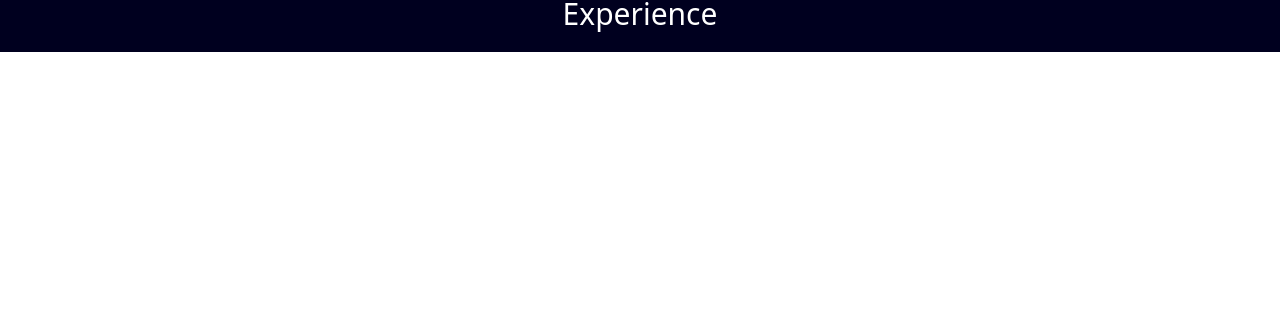
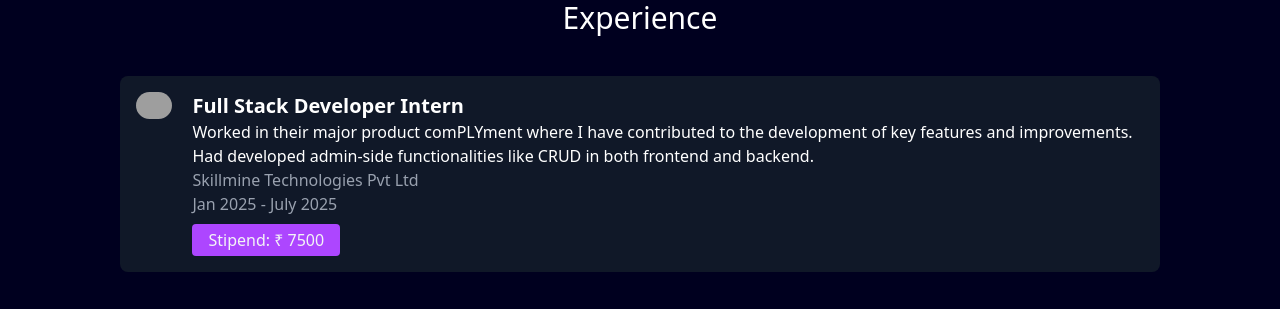
Before and after one commit to Sri-Sharan-Prakash/portfolio, a React (Vite) app: page / in a window 1280 px wide. Shown: the part 1200-1509 px from the top of the page. Before the commit the page ends 1252 px from the top, so only its background shows below. Built offline with nearby package versions, Linux system fonts and the light colour scheme; grey boxes are pictures that could not be loaded.

Commit message:
experience

```diff
--- a/src/Components/Experience.tsx
+++ b/src/Components/Experience.tsx
@@ -1,10 +1,27 @@
 import React from 'react'
 
 const Experience = () => {
+  const experience = [{name:"Full Stack Developer Intern",image:"https://media.licdn.com/dms/image/v2/D4D0BAQH_IP1079LmJw/company-logo_200_200/B4DZfJ4.i.GgAM-/0/1751438846907/skillminetech_logo?e=2147483647&v=beta&t=KDX34xzIxdJ6Q20ZKvWoEmtqu4xN5hLJ_SJZ21ODpRI",description:"Worked in their major product comPLYment where I have contributed to the development of key features and improvements. Had developed admin-side functionalities like CRUD in both frontend and backend.", company:"Skillmine Technologies Pvt Ltd", duration:"Jan 2025 - July 2025",stipend:"7500"}]
   return (
     <div className='mt-23'>
         <div>
             <h1 className='text-3xl font-medium text-white text-center'>Experience</h1>
+        </div>
+        <div className='mt-10'>
+            {experience.map((exp, index) => (
+                <div key={index} className='flex mb-5 bg-gray-900 gap-5 p-4 rounded-lg'>
+                  <div>
+                    <img src={exp.image} className='w-15 rounded-2xl' alt="" />
+                  </div>
+                  <div>
+                    <h2 className='text-xl font-semibold text-white'>{exp.name}</h2>
+                    <h2 className='text-white'>{exp.description}</h2>
+                    <p className='text-gray-400'>{exp.company}</p>
+                    <p className='text-gray-400'>{exp.duration}</p>
+                    <p className='text-gray-100 bg-purple-500 rounded w-fit font-medium px-4 mt-2 py-1'>Stipend: ₹ {exp.stipend}</p>
+                  </div>
+                </div>
+            ))}
         </div>
     </div>
   )
--- a/src/Components/Skills.tsx
+++ b/src/Components/Skills.tsx
@@ -5,7 +5,7 @@ const Skills = () => {
   const skills=[
     {name:"Frontend",svg:"https://lottie.host/b99b8bae-a6ad-442e-853a-6bae99b58818/Mocuf0Zm2J.lottie",tools:[{name:"React",image:"https://cdn.jsdelivr.net/gh/devicons/devicon/icons/react/react-original.svg"},{name:"HTML",image:"https://cdn.jsdelivr.net/gh/devicons/devicon/icons/html5/html5-original.svg"},{name:"Tailwind CSS",image:"https://cdn.jsdelivr.net/gh/devicons/devicon/icons/tailwindcss/tailwindcss-original.svg"},{name:"CSS",image:"https://cdn.jsdelivr.net/gh/devicons/devicon/icons/css3/css3-original.svg"},{name:"JavaScript",image:"https://cdn.jsdelivr.net/gh/devicons/devicon/icons/javascript/javascript-original.svg"},{name:"Bootstrap",image:"https://cdn.jsdelivr.net/gh/devicons/devicon/icons/bootstrap/bootstrap-original.svg"},{name:"typescript",image:"https://cdn.jsdelivr.net/gh/devicons/devicon/icons/typescript/typescript-original.svg"}]},
     {name:"Backend",svg:"https://lottie.host/db8694a0-9acd-4d8d-9e63-1813531d8f78/XMEja70kuW.lottie",tools:[{name:"Node.js",image:"https://cdn.jsdelivr.net/gh/devicons/devicon/icons/nodejs/nodejs-original.svg"},{name:"Express",image:"https://cdn.jsdelivr.net/gh/devicons/devicon/icons/express/express-original.svg"},{name:"MongoDB",image:"https://cdn.jsdelivr.net/gh/devicons/devicon/icons/mongodb/mongodb-original.svg"},{name:"Java",image:"https://cdn.jsdelivr.net/gh/devicons/devicon/icons/java/java-original.svg"},{name:"Python",image:"https://cdn.jsdelivr.net/gh/devicons/devicon/icons/python/python-original.svg"},{name:"Nest JS",image:"https://cdn.jsdelivr.net/gh/devicons/devicon/icons/nestjs/nestjs-original.svg"}]},
-    {name:"Others",tools:[{name:"Git",image:"https://cdn.jsdelivr.net/gh/devicons/devicon/icons/git/git-original.svg"},{name:"Docker",image:"https://cdn.jsdelivr.net/gh/devicons/devicon/icons/docker/docker-original.svg"},{name:"Figma",image:"https://cdn.jsdelivr.net/gh/devicons/devicon/icons/figma/figma-original.svg"},{name:"Postman",image:"https://cdn.jsdelivr.net/gh/devicons/devicon/icons/postman/postman-original.svg"},{name:"Github",image:"https://cdn.jsdelivr.net/gh/devicons/devicon/icons/github/github-original.svg"},{name:"Git Lab",image:"https://cdn.jsdelivr.net/gh/devicons/devicon/icons/gitlab/gitlab-original.svg"}]}
+    {name:"Others",svg:"https://lottie.host/ee85dbf0-0c78-4c40-adb1-3dfb3f3f6ee0/M91tedvT5X.lottie",tools:[{name:"Git",image:"https://cdn.jsdelivr.net/gh/devicons/devicon/icons/git/git-original.svg"},{name:"Docker",image:"https://cdn.jsdelivr.net/gh/devicons/devicon/icons/docker/docker-original.svg"},{name:"Figma",image:"https://cdn.jsdelivr.net/gh/devicons/devicon/icons/figma/figma-original.svg"},{name:"Postman",image:"https://cdn.jsdelivr.net/gh/devicons/devicon/icons/postman/postman-original.svg"},{name:"Github",image:"https://cdn.jsdelivr.net/gh/devicons/devicon/icons/github/github-original.svg"},{name:"Git Lab",image:"https://cdn.jsdelivr.net/gh/devicons/devicon/icons/gitlab/gitlab-original.svg"}]}
   ]
   return (
     <div>
@@ -17,7 +17,7 @@ const Skills = () => {
             {skills.map((skill) => (
                 <div key={skill.name} className='bg-[#1E1E2F] p-5 hover:scale-105 rounded-lg w-80 border-1 drop-shadow-purple-500 border-purple-500/20 hover:border-purple-500 transition duration-300 flex flex-col'>
                     <h2 className='text-white font-semibold text-lg text-center'>{skill.name}</h2>
-                    <div>
+                    <div className="mt-1">
                       <DotLottieReact
                           src={skill.svg}
                           loop
```
